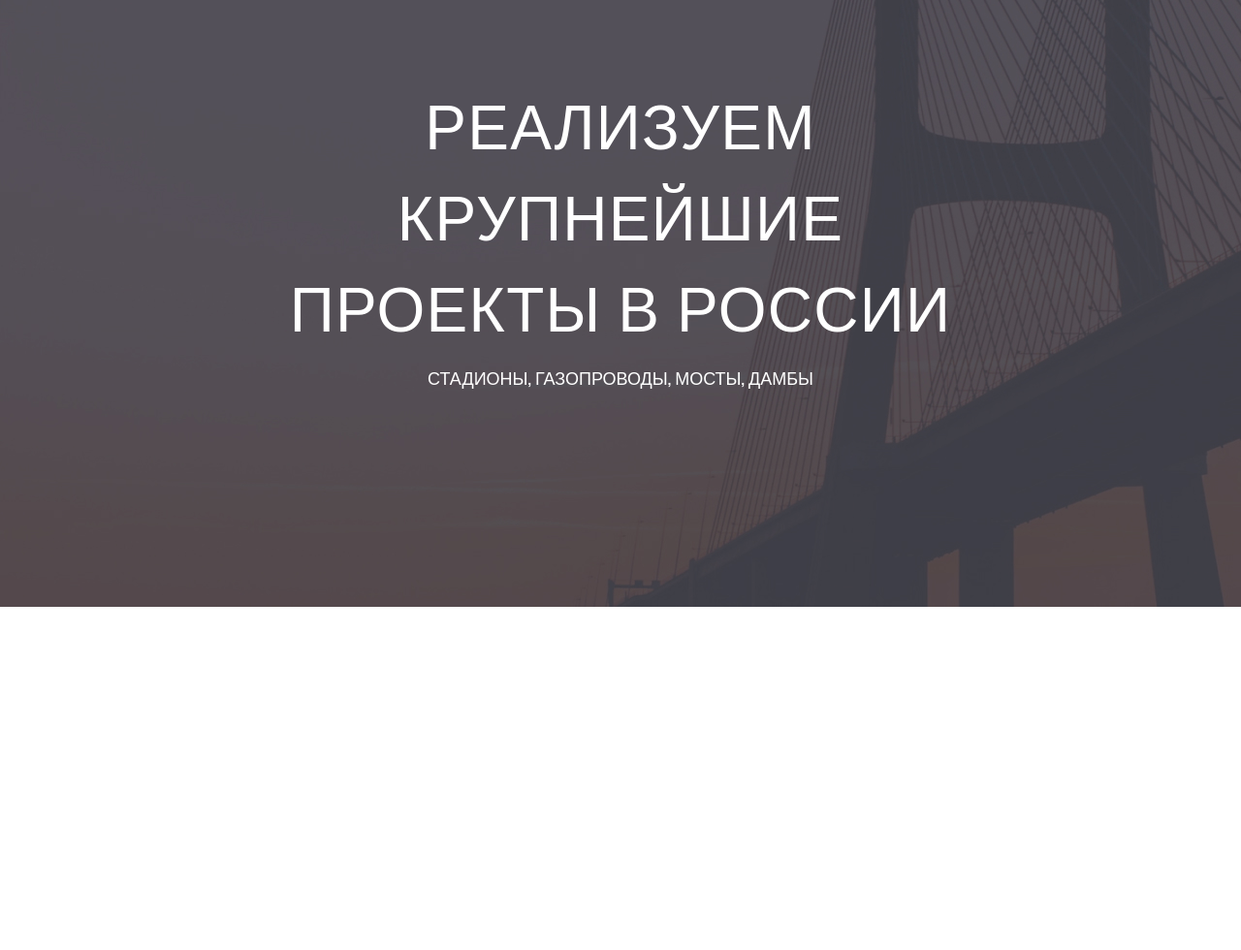
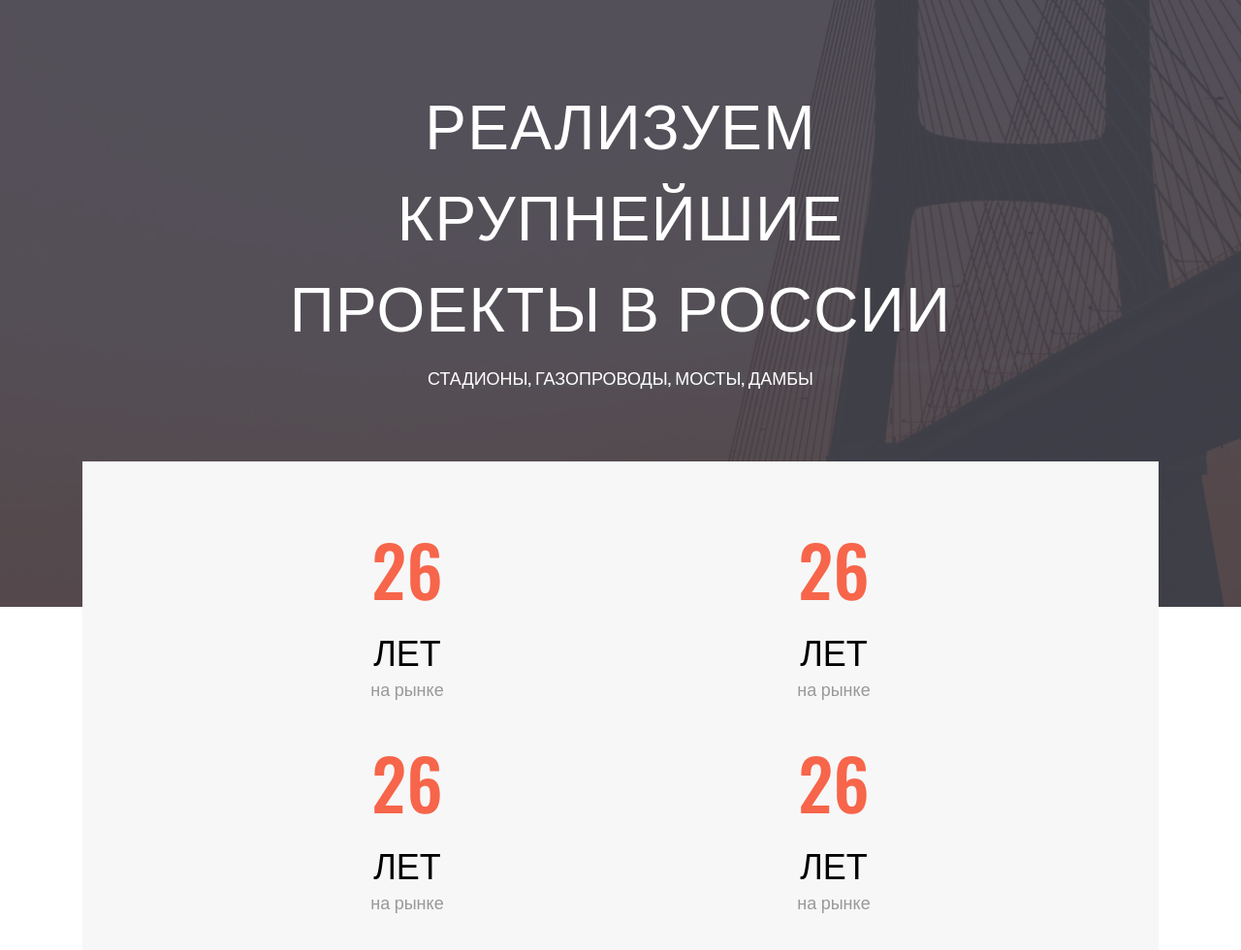
Before and after one commit to MolochkovSA/test-site, a plain HTML site: page index.html in a window 1280 px wide. Shown: the part 114-1094 px from the top of the page at 97% size. Before the commit the page ends 800 px from the top, so only its background shows below. Drawn offline with nearby package versions, Linux system fonts and the light colour scheme.

Commit message:
added numbers

```diff
--- a/css/style.css
+++ b/css/style.css
@@ -6,6 +6,17 @@ html {
 *::before,
 *::after {
   box-sizing: inherit;
+}
+
+h1,
+h2,
+h3,
+h4,
+h5,
+h6,
+p {
+  padding: 0;
+  margin: 0;
 }
 
 body {
@@ -119,3 +130,65 @@ body {
   color: var(--white-color);
   margin: 0 auto;
 }
+
+.about {
+  min-height: 1080px;
+  position: relative;
+}
+
+.info {
+  position: absolute;
+  top: -150px;
+  left: 50%;
+  transform: translateX(-50%);
+  max-width: 1110px;
+  min-height: 300px;
+  width: 100%;
+  background-color: #f7f7f7;
+  padding: 57px 130px;
+}
+.about__grid {
+  display: grid;
+  grid-template-columns: repeat(4, 1fr);
+  gap: 30px;
+  justify-items: center;
+}
+.about__grid-item {
+  text-align: center;
+  width: 190px;
+}
+.about__h4 {
+  color: var(--accent-color);
+  font-size: 72px;
+  font-weight: 500;
+  text-transform: uppercase;
+  margin-bottom: 4px;
+}
+.about__h5 {
+  color: #000;
+  font-size: 36px;
+  font-weight: 500;
+  text-transform: uppercase;
+}
+.about__p {
+  color: var(--gray-color);
+  font-size: 18px;
+  font-weight: 500;
+}
+
+@media screen and (max-width: 1280px) {
+  .about__grid {
+    grid-template-columns: repeat(2, 1fr);
+    grid-template-rows: repeat(2, 1fr);
+  }
+}
+
+@media screen and (max-width: 768px) {
+  .info {
+    position: relative;
+  }
+  .about__grid {
+    grid-template-columns: repeat(1, 1fr);
+    grid-template-rows: repeat(4, 1fr);
+  }
+}
--- a/index.html
+++ b/index.html
@@ -27,5 +27,35 @@
         <h4 class="h4">Стадионы, газопроводы, мосты, дамбы</h4>
       </div>
     </header>
+
+    <section class="about">
+      <div class="info">
+        <div class="container">
+          <div class="about__grid">
+            <div class="about__grid-item">
+              <h4 class="about__h4">26</h4>
+              <h5 class="about__h5">ЛЕТ</h5>
+              <p class="about__p">на рынке</p>
+            </div>
+            <div class="about__grid-item">
+              <h4 class="about__h4">26</h4>
+              <h5 class="about__h5">ЛЕТ</h5>
+              <p class="about__p">на рынке</p>
+            </div>
+            <div class="about__grid-item">
+              <h4 class="about__h4">26</h4>
+              <h5 class="about__h5">ЛЕТ</h5>
+              <p class="about__p">на рынке</p>
+            </div>
+            <div class="about__grid-item">
+              <h4 class="about__h4">26</h4>
+              <h5 class="about__h5">ЛЕТ</h5>
+              <p class="about__p">на рынке</p>
+            </div>
+          </div>
+        </div>
+        <div class="container"></div>
+      </div>
+    </section>
   </body>
 </html>
```
